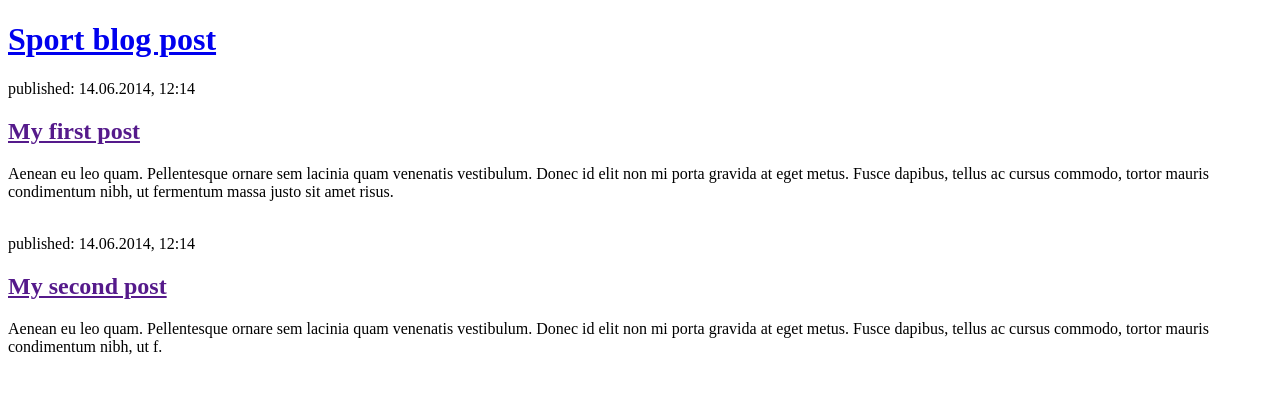
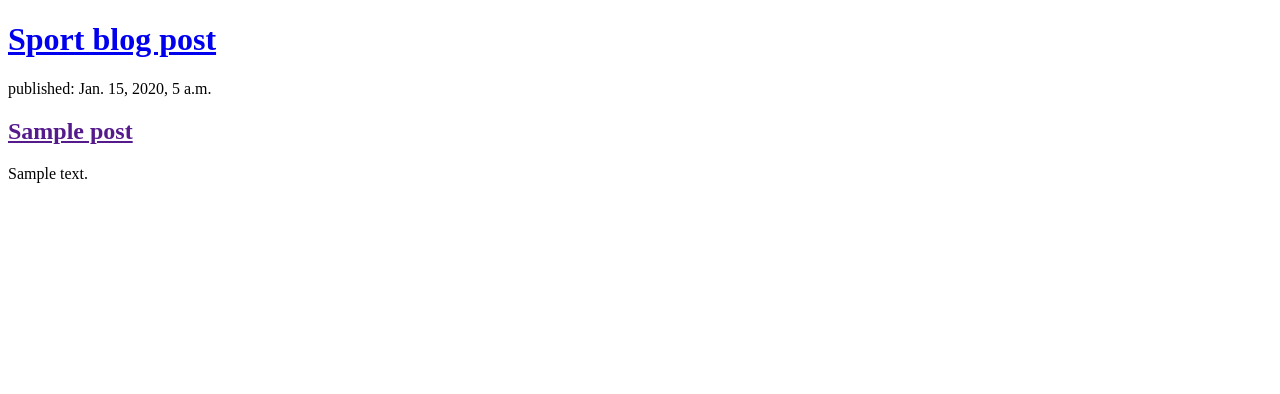
Before and after one commit to Andrew123-maker/Makerion, a Django app: page / in a window 1280 px wide. Shown: the top 394 px of the page. Run offline with Django 5.2, Linux system fonts and the light colour scheme; tables that the repository leaves empty hold one stand-in row (values such as "Sample post").

Commit message:
Modified templates to display posts from database.

```diff
--- a/blog/templates/blog/post_list.html
+++ b/blog/templates/blog/post_list.html
@@ -7,18 +7,12 @@
         <header>
             <h1><a href="/">Sport blog post</a></h1>
         </header>
-
+        {% for post in posts %}
         <article>
-            <time>published: 14.06.2014, 12:14</time>
-            <h2><a href="">My first post</a></h2>
-            <p>Aenean eu leo quam. Pellentesque ornare sem lacinia quam venenatis vestibulum. Donec id elit non mi porta gravida at eget metus. Fusce dapibus, tellus ac cursus commodo, tortor mauris condimentum nibh, ut fermentum massa justo sit amet risus.</p>
+            <time>published: {{ post.published_date }}</time>
+            <h2><a href=''>{{post.title}}</a></h2>
+            <p>{{ post.text|linebreaksbr }}</p>
         </article>
-        <br>
-
-        <article>
-            <time>published: 14.06.2014, 12:14</time>
-            <h2><a href="">My second post</a></h2>
-            <p>Aenean eu leo quam. Pellentesque ornare sem lacinia quam venenatis vestibulum. Donec id elit non mi porta gravida at eget metus. Fusce dapibus, tellus ac cursus commodo, tortor mauris condimentum nibh, ut f.</p>
-        </article>
+        {% endfor %}
     </body>
 </html>
--- a/blog/views.py
+++ b/blog/views.py
@@ -1,4 +1,7 @@
 from django.shortcuts import render
+from django.utils import timezone
+from .models import Post
 
 def post_list(request):
-  return render(request, 'blog/post_list.html', {})
+  posts = Post.objects.filter(published_date__lte=timezone.now()).order_by('published_date')
+  return render(request, 'blog/post_list.html', {'posts':posts})
```
